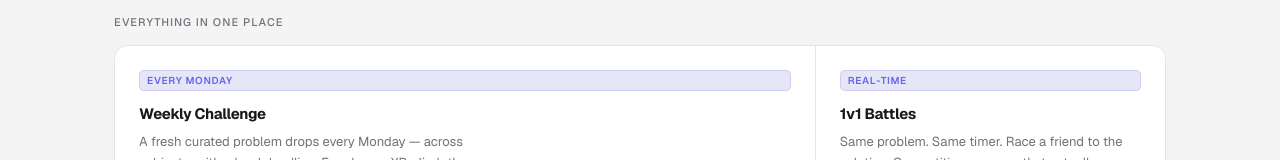
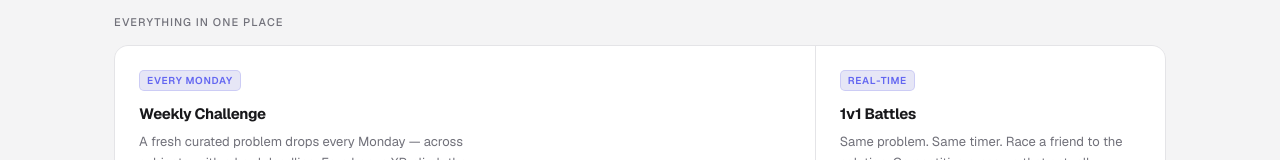
Before and after one commit to Animish2002/PrepArena, a React (Vite) app in the folder apps/web/: page / in a window 1280 px wide. Shown: the part 725-885 px from the top of the page. Built offline with nearby package versions, Linux system fonts and the light colour scheme; no server answers.

Commit message:
refactor: adjust Tag component styling for better alignment

```diff
--- a/apps/web/src/pages/Landing.tsx
+++ b/apps/web/src/pages/Landing.tsx
@@ -105,7 +105,7 @@ const SUBJECTS = [
 function Tag({ children }: { children: React.ReactNode }) {
   return (
     <span style={{
-      display: 'inline-block', fontSize: 10, fontWeight: 600,
+      display: 'inline-block', alignSelf: 'flex-start', fontSize: 10, fontWeight: 600,
       textTransform: 'uppercase', letterSpacing: '.07em',
       padding: '2px 7px', borderRadius: 5,
       background: 'color-mix(in oklch, var(--color-accent) 10%, var(--color-bg))',
```
